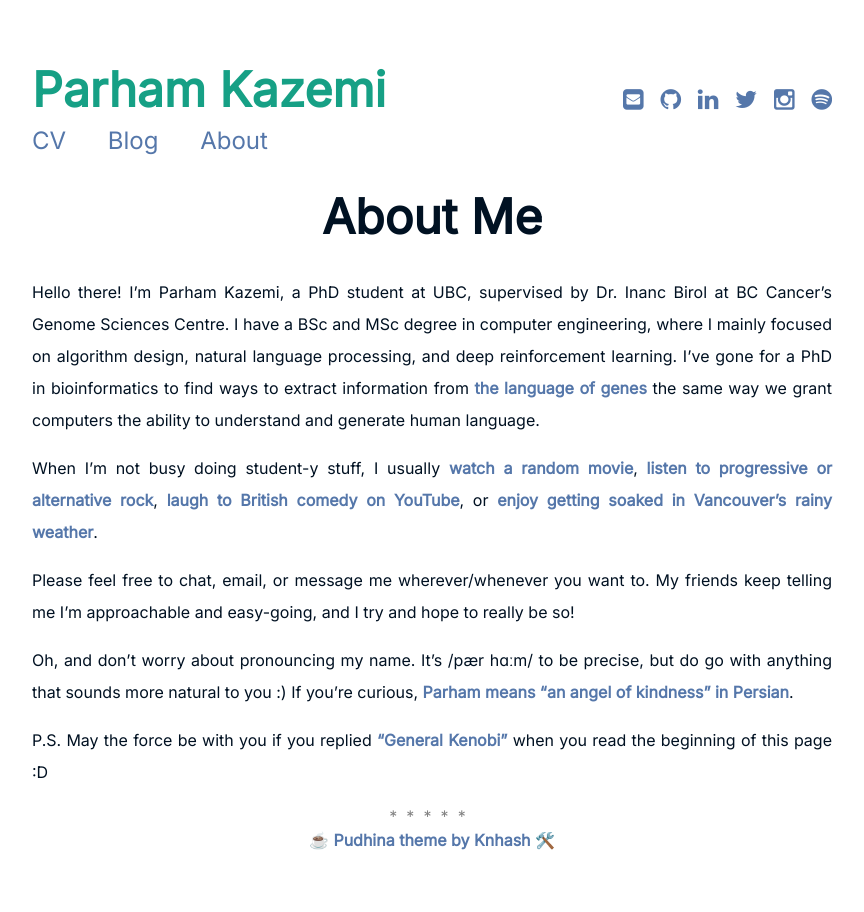
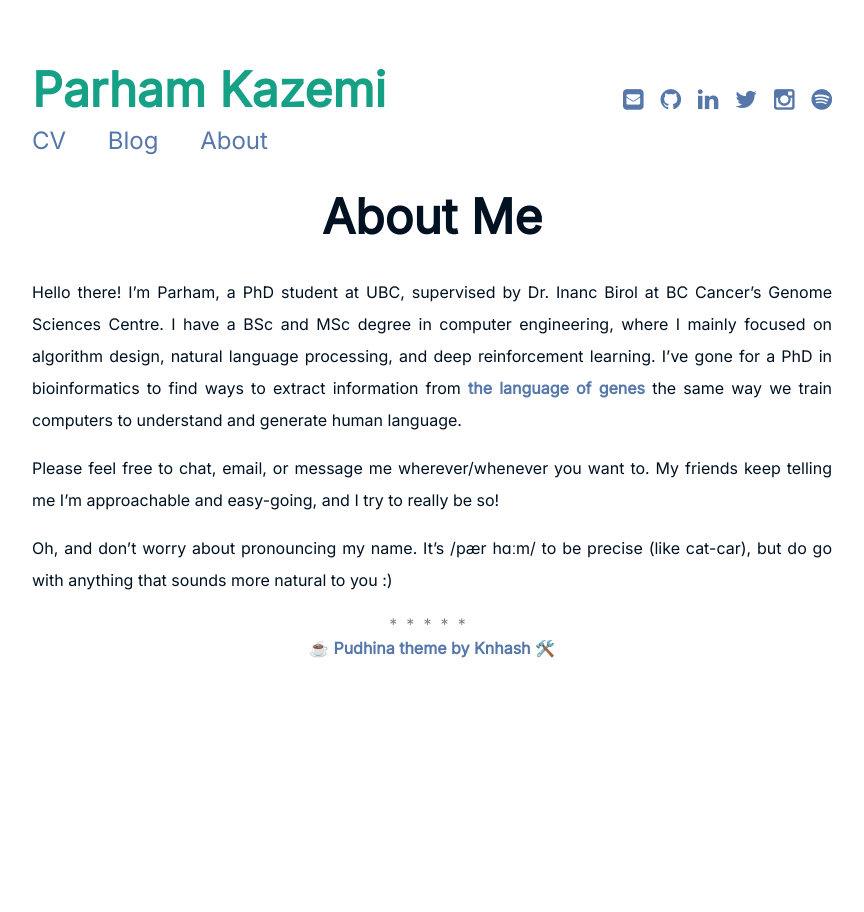
Before and after one commit to parham-k/parham-k.github.io, a Jekyll site: the page built from about.markdown, in a window 1280 px wide. Shown: the whole page, without its empty margins (208-1072 px from the left). Built offline with Jekyll 4.4.1, drawn with Linux system fonts in a browser that asks for light colours.

Commit message:
Update about

```diff
--- a/about.markdown
+++ b/about.markdown
@@ -5,16 +5,10 @@ permalink: /about/
 ---
 
 {: style="text-align: justify" }
-Hello there! I'm Parham Kazemi, a PhD student at UBC, supervised by Dr. Inanc Birol at BC Cancer's Genome Sciences Centre. I have a BSc and MSc degree in computer engineering, where I mainly focused on algorithm design, natural language processing, and deep reinforcement learning. I've gone for a PhD in bioinformatics to find ways to extract information from [the language of genes](https://en.wikipedia.org/wiki/The_Language_of_the_Genes) the same way we grant computers the ability to understand and generate human language.
+Hello there! I'm Parham, a PhD student at UBC, supervised by Dr. Inanc Birol at BC Cancer's Genome Sciences Centre. I have a BSc and MSc degree in computer engineering, where I mainly focused on algorithm design, natural language processing, and deep reinforcement learning. I've gone for a PhD in bioinformatics to find ways to extract information from [the language of genes](https://en.wikipedia.org/wiki/The_Language_of_the_Genes) the same way we train computers to understand and generate human language.
 
 {: style="text-align: justify" }
-When I'm not busy doing student-y stuff, I usually [watch a random movie](https://letterboxd.com/parham_k/), [listen to progressive or alternative rock](https://open.spotify.com/playlist/4whxd9bi8cFe0AyEBvmKxy), [laugh to British comedy on YouTube](https://www.youtube.com/playlist?list=PLb1CG3kQc5PbuHKJtbA6vmBGgvXANeEQk), or [enjoy getting soaked in Vancouver's rainy weather](https://en.wiktionary.org/wiki/pluviophile).
+Please feel free to chat, email, or message me wherever/whenever you want to. My friends keep telling me I'm approachable and easy-going, and I try to really be so!
 
 {: style="text-align: justify" }
-Please feel free to chat, email, or message me wherever/whenever you want to. My friends keep telling me I'm approachable and easy-going, and I try and hope to really be so!
-
-{: style="text-align: justify" }
-Oh, and don't worry about pronouncing my name. It's /pær hɑːm/ to be precise, but do go with anything that sounds more natural to you :) If you're curious, [Parham means "an angel of kindness" in Persian](https://fa.wikipedia.org/wiki/%D9%BE%D8%B1%D9%87%D8%A7%D9%85).
-
-{: style="text-align: justify" }
-P.S. May the force be with you if you replied ["General Kenobi"](https://youtu.be/rEq1Z0bjdwc) when you read the beginning of this page :D
+Oh, and don't worry about pronouncing my name. It's /pær hɑːm/ to be precise (like cat-car), but do go with anything that sounds more natural to you :)
```
